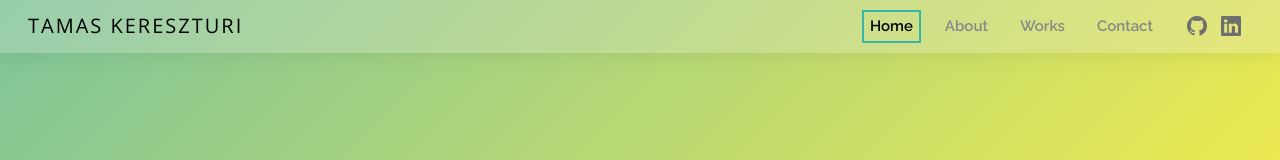
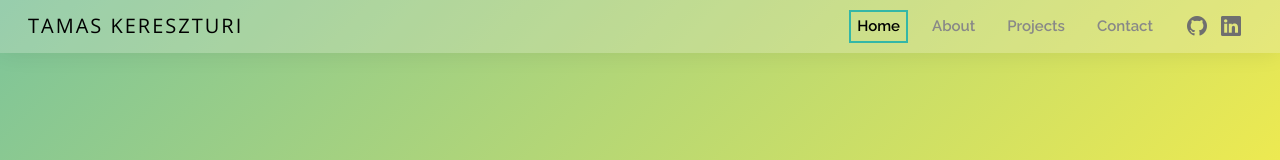
Before and after one commit to tomy27/tamaskereszturi.github.io, a plain HTML site: page index.html in a window 1280 px wide. Shown: the top 160 px of the page. Drawn offline with nearby package versions, Linux system fonts and the light colour scheme.

Commit message:
Update index.html

```diff
--- a/index.html
+++ b/index.html
@@ -37,7 +37,7 @@
               <a id="about-menu" class="nav-link" href="#about">About</a>
             </li>
             <li class="nav-item mx-2">
-              <a id="works-menu" class="nav-link" href="#slanted">Works</a>
+              <a id="works-menu" class="nav-link" href="#slanted">Projects</a>
             </li>
             <li class="nav-item mx-2">
               <a id="contact-menu" class="nav-link" href="#contact">Contact</a>
```
